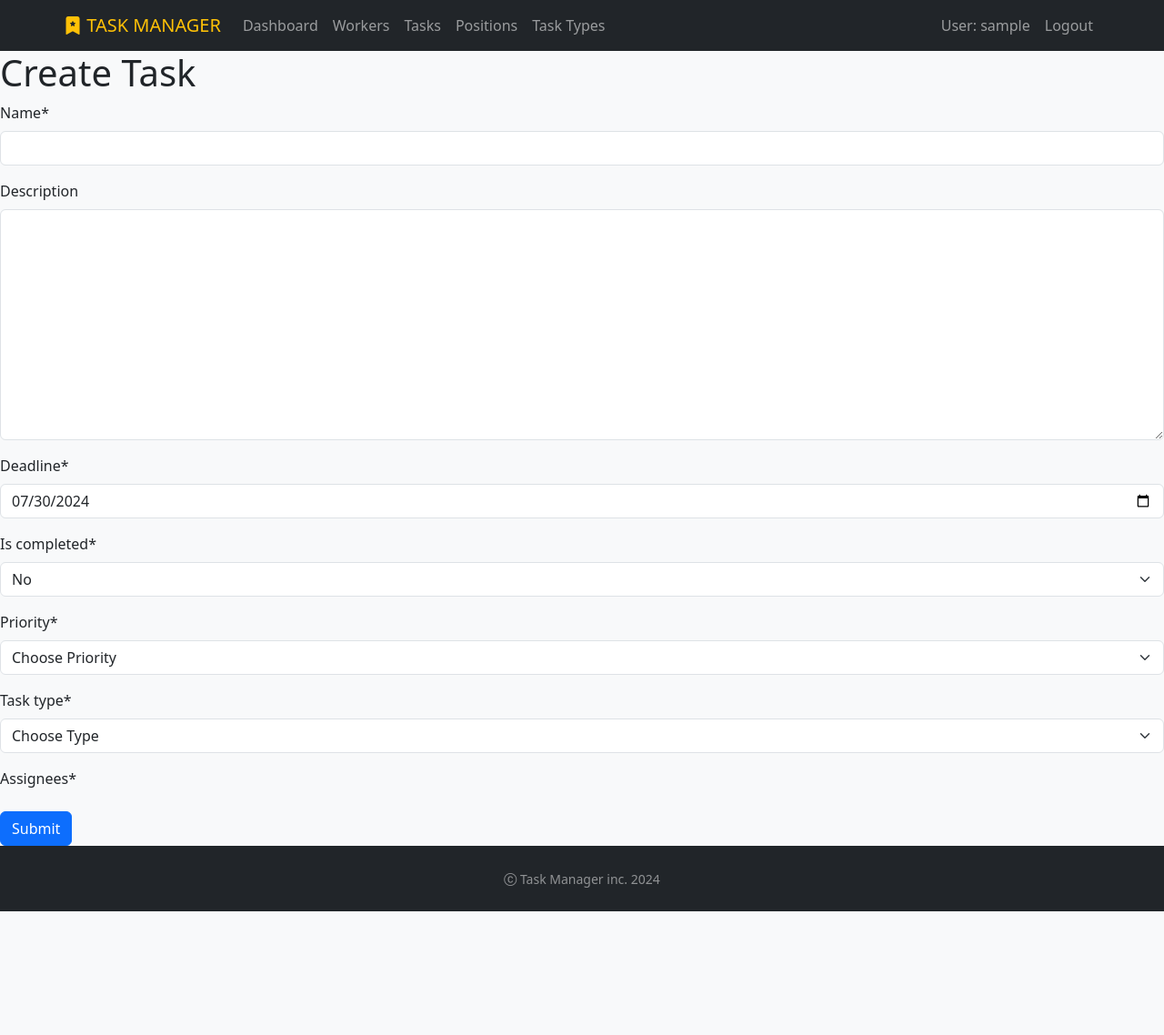
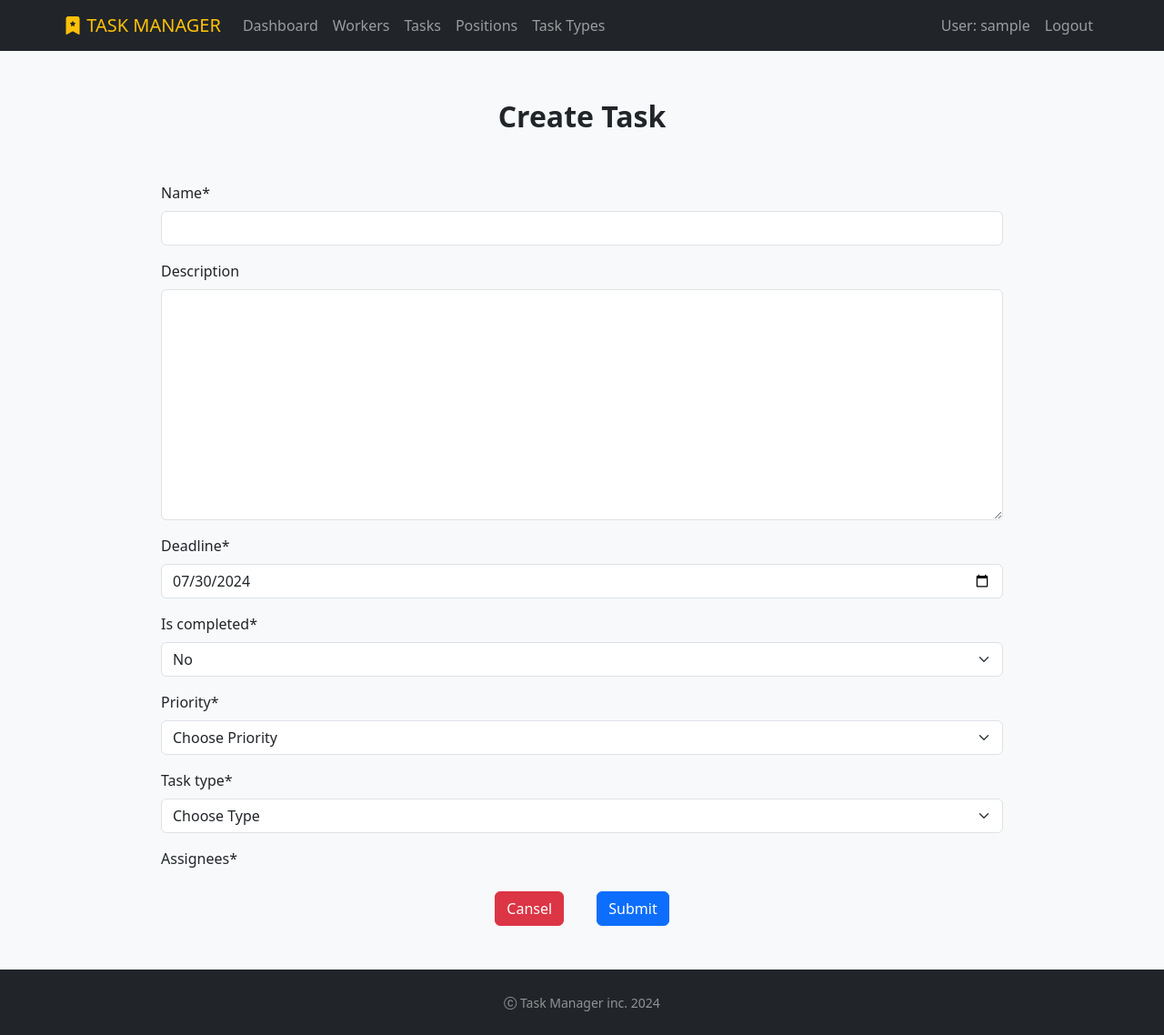
Before and after one commit to mykytaso/task-manager, a Django app: page /tasks/create/ in a window 1280 px wide. Shown: the whole page at 91% size. Before the commit the page ends 1002 px from the top, so only its background shows below. Run offline with Django 5.2, Linux system fonts and the light colour scheme; the visitor is signed in with stand-in values (Sample User, id 1); data that the repository does not hold is empty; some libraries are stand-ins or nearby versions.

Commit message:
Improve task_form.html

```diff
--- a/templates/task_manager/task_detail.html
+++ b/templates/task_manager/task_detail.html
@@ -37,6 +37,9 @@
                     <tr>
                       <td><a class="link-offset-2-hover link-underline link-underline-opacity-0 link-underline-opacity-75-hover fw-medium" href="{% url "task_manager:worker-detail" pk=worker.id %}">{{ worker.username }}</a></td>
                       <td class="text-danger"><i class="bi bi-x-circle-fill"></i></td>
+
+{#                      <td><a class="text-danger" href="{% url "task_manager:worker-unassign" pk=task.id worker_id=worker.id %}"><i class="bi bi-x-circle-fill"></i></a></td>#}
+
                     </tr>
                   {% endfor %}
                 </tbody>
--- a/templates/task_manager/task_form.html
+++ b/templates/task_manager/task_form.html
@@ -2,11 +2,28 @@
 {% load crispy_forms_filters %}
 
 {% block content %}
-  <h1>{{ object|yesno:"Update,Create" }} Task</h1>
-  <form action="" method="post" novalidate>
-    {% csrf_token %}
 
-    {{ form|crispy }}
-    <input type="submit" value="Submit" class="btn btn-primary aligned-left">
-  </form>
+  <div class="container">
+
+    <div class="row justify-content-center">
+      <div class="col-auto py-5 fs-2 fw-bolder">
+        {{ object|yesno:"Edit,Create" }} Task
+      </div>
+    </div>
+
+    <div class="row justify-content-center">
+      <div class="col-10 fw-medium mb-5">
+        <form action="" method="post" novalidate>
+          {% csrf_token %}
+          {{ form|crispy }}
+          <div class="text-center">
+            <a class="btn btn-danger mx-3" href="{% url 'task_manager:task-list' %}">Cansel</a>
+            <input class="btn btn-primary align-items-center mx-3" type="submit" value="Submit">
+          </div>
+        </form>
+      </div>
+    </div>
+
+  </div>
+
 {% endblock %}
```
